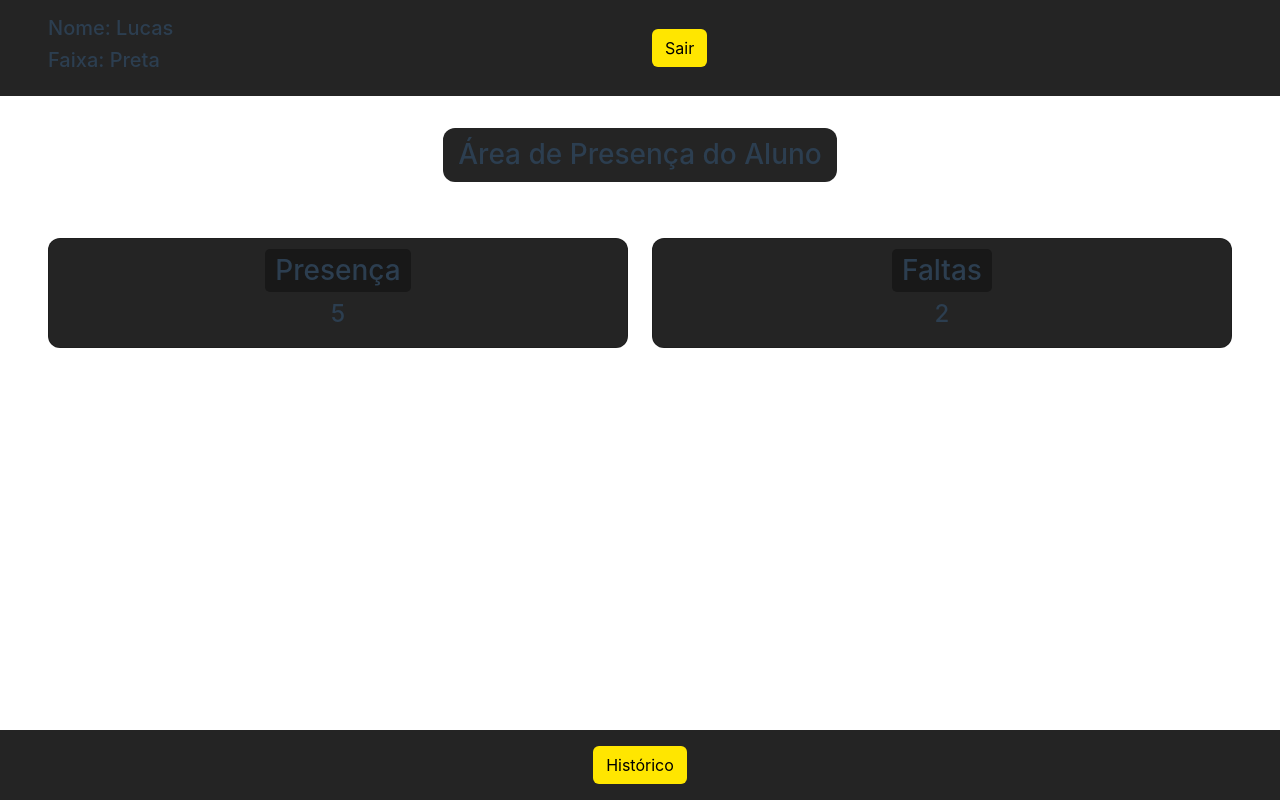
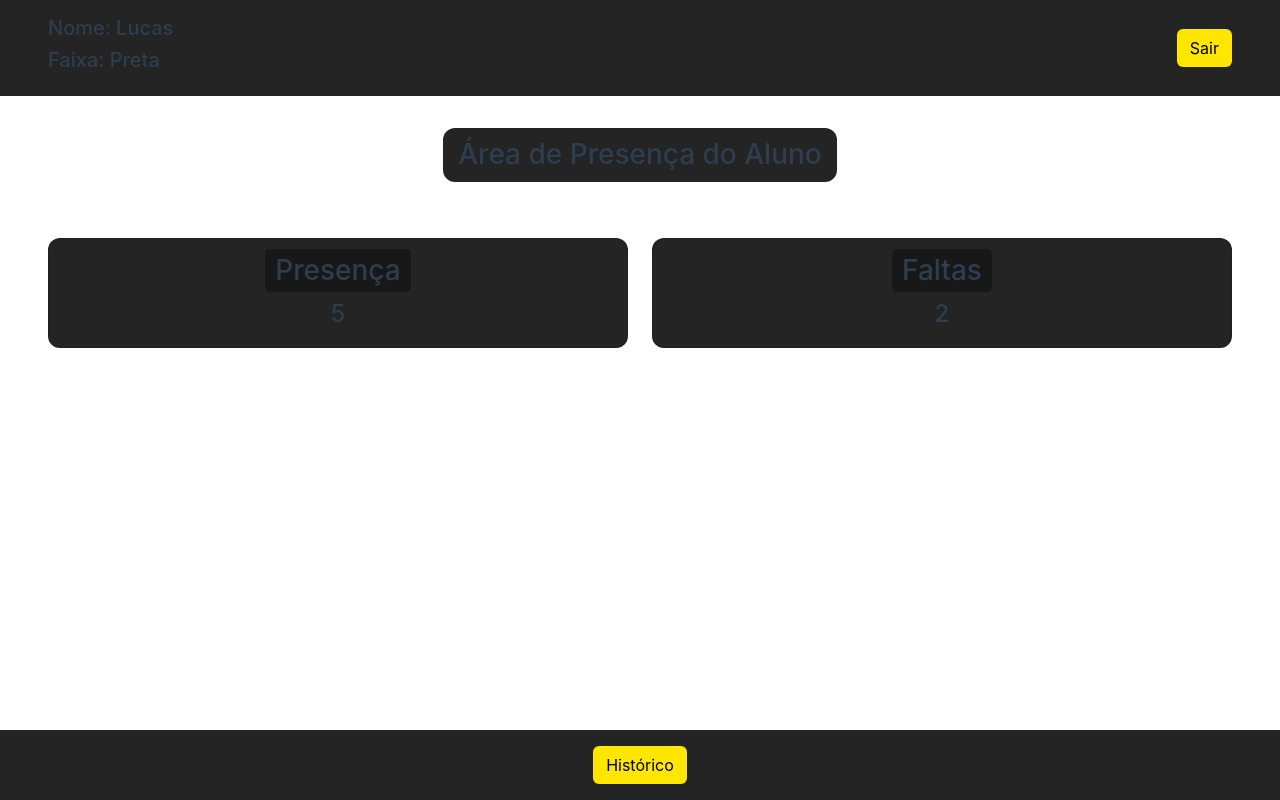
Before and after one commit to LucasAlmeida-jpg/presence-gym, a Vue app: page /user in a window 1280 px wide. Built offline with nearby package versions, Linux system fonts and the light colour scheme.

Commit message:
adjustment button

```diff
--- a/src/assets/base.css
+++ b/src/assets/base.css
@@ -94,7 +94,6 @@ button {
 
 nav {
   background-color: #242424;
-
 }
 
 .article h3 {
--- a/src/views/UserView.vue
+++ b/src/views/UserView.vue
@@ -1,15 +1,15 @@
 <template>
     <section class="container-0">
-        <nav class="row px-5 py-3 d-flex align-items-center justify-content-between">
-            <div class="col-md-6">
+        <nav class="px-5 py-3 d-flex align-items-center justify-content-between">
+            <div>
                 <h5>Nome: Lucas</h5>
                 <h5>Faixa: Preta</h5>
             </div>
-            <div class="col-md-6">
+            <div>
                 <button class="btn">Sair</button>
             </div>
         </nav>
-        <article class="row article px-5 py-3 text-center mt-3 justify-content-center d-flex">
+        <article class="row article py-3  mt-3 justify-content-center d-flex">
             <h3 class="text-center">Área de Presença do Aluno</h3>
         </article>
 
```
